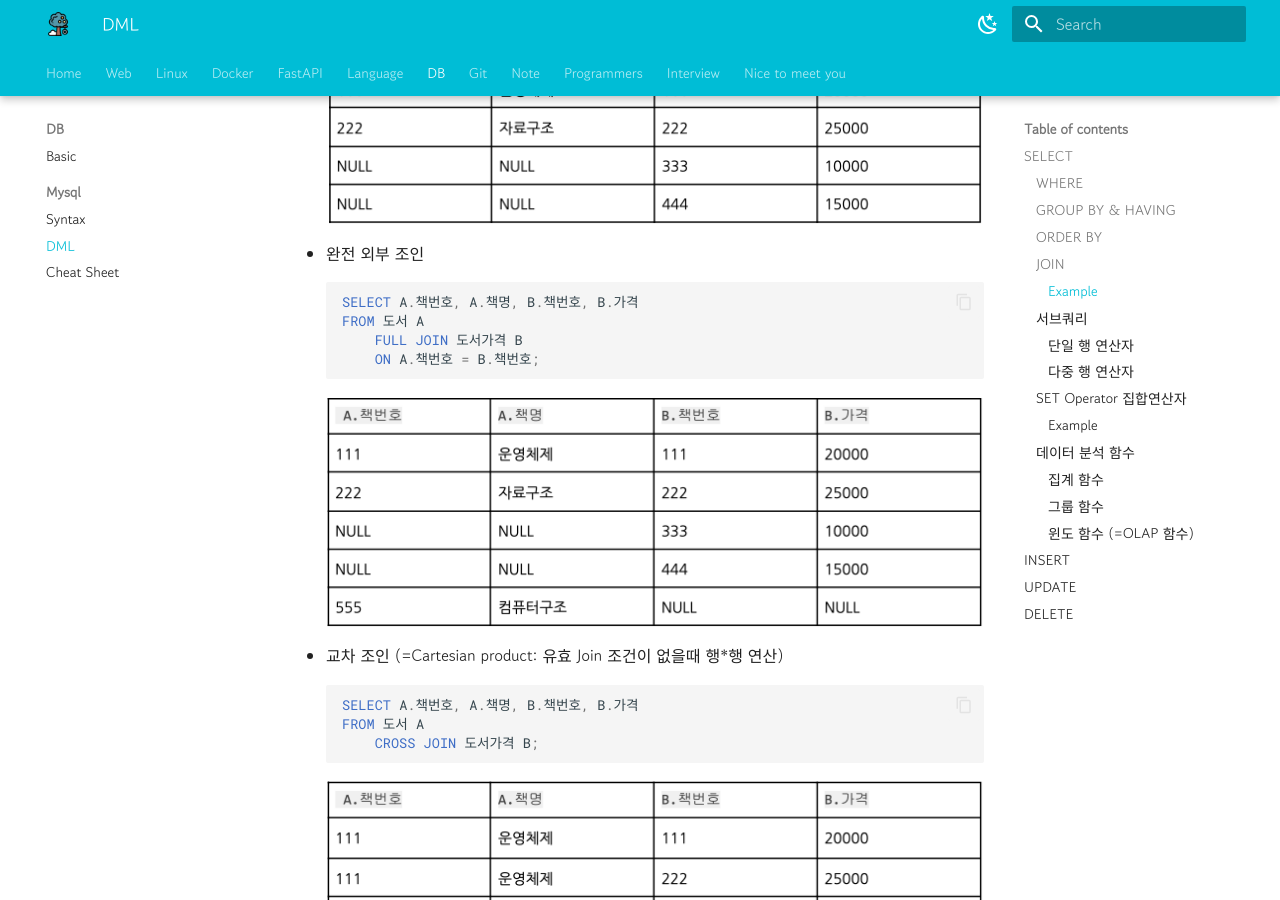
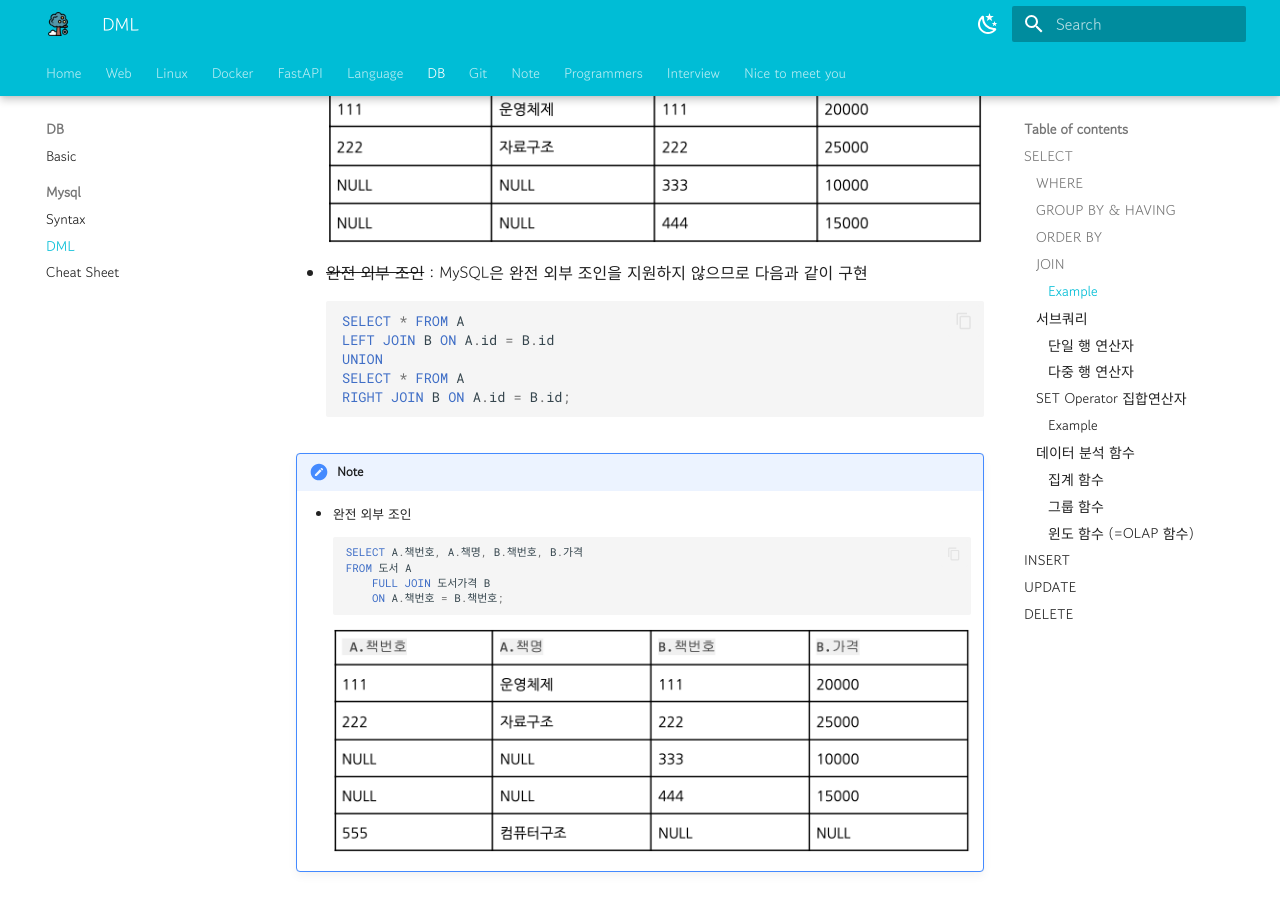
Before and after one commit to YSHeee/YSHeee.github.io, an MkDocs documentation site: the page built from docs/db/mysql/dml.md, in a window 1280 px wide and 900 px high, scrolled down 4898 px. Built offline with MkDocs 1.6.1 and Material for MkDocs 9.7.7, drawn with Linux system fonts in a browser that asks for light colours; some of the changed text lies outside the part shown.

Commit message:
Modify MySQL

````diff
--- a/docs/db/mysql/dml.md
+++ b/docs/db/mysql/dml.md
@@ -9,7 +9,8 @@
 ``` mysql
 SELECT [ALL|DISTINCT] 속성명1, 속성명2... FROM 테이블명1, ...
 [WHERE 조건]
-[GROUP BY 속성명1, ...] [HAVING 그룹조건]
+[GROUP BY 속성명1, ...]
+[HAVING 그룹조건]
 [ORDER BY 속성 [ASC|DESC]];
 ```
 ![SELECT](../images/select.png)
@@ -92,14 +93,23 @@ FROM 도서 A
 ```
 ![JOIN-RIGHT](../images/join_right.png)
 
-- 완전 외부 조인
+- ~~완전 외부 조인~~ : MySQL은 완전 외부 조인을 지원하지 않으므로 다음과 같이 구현
 ``` mysql
-SELECT A.책번호, A.책명, B.책번호, B.가격
-FROM 도서 A
-    FULL JOIN 도서가격 B
-    ON A.책번호 = B.책번호;
+SELECT * FROM A
+LEFT JOIN B ON A.id = B.id
+UNION
+SELECT * FROM A
+RIGHT JOIN B ON A.id = B.id;
 ```
-![JOIN-FULL](../images/join_full.png)
+!!! Note
+    - 완전 외부 조인
+    ``` mysql
+    SELECT A.책번호, A.책명, B.책번호, B.가격
+    FROM 도서 A
+        FULL JOIN 도서가격 B
+        ON A.책번호 = B.책번호;
+    ```
+    ![JOIN-FULL](../images/join_full.png)
 
 - 교차 조인 (=Cartesian product: 유효 Join 조건이 없을때 행*행 연산)
 ``` mysql
@@ -301,3 +311,9 @@ Q. [학생]테이블에 장길산에 대한 튜플 삭제
 DELETE FROM 학생
 WHERE 이름='장길산'
 ```
+
+---
+!!! quote
+    - 김정현 (unicodaum@hanmail.net)
+    - 수제비 정보처리기사 실기 (저자:윤영빈, 서용욱, 김학배, 박인상 |출판사:건기원)
+    - [Data-On-Air](https://www.google.com/url?sa=t&rct=j&q=&esrc=s&source=web&cd=&ved=2ahUKEwj6wqqAqaGBAxWZcvUHHUDBAOwQFnoECAYQAQ&url=https%3A%2F%2Fdataonair.or.kr%2F&usg=AOvVaw2_msrIWeT-T38KloheDWme&opi=89978449)
````
Also changed, not shown: other parts of docs/db/mysql/dml.md (+4 -4 lines), docs/db/basic.md (+1 -1 lines), docs/db/mysql/cheat-sheet.md (+4 -0 lines), docs/db/mysql/syntax.md (+1 -1 lines), docs/db/images/func.png.
